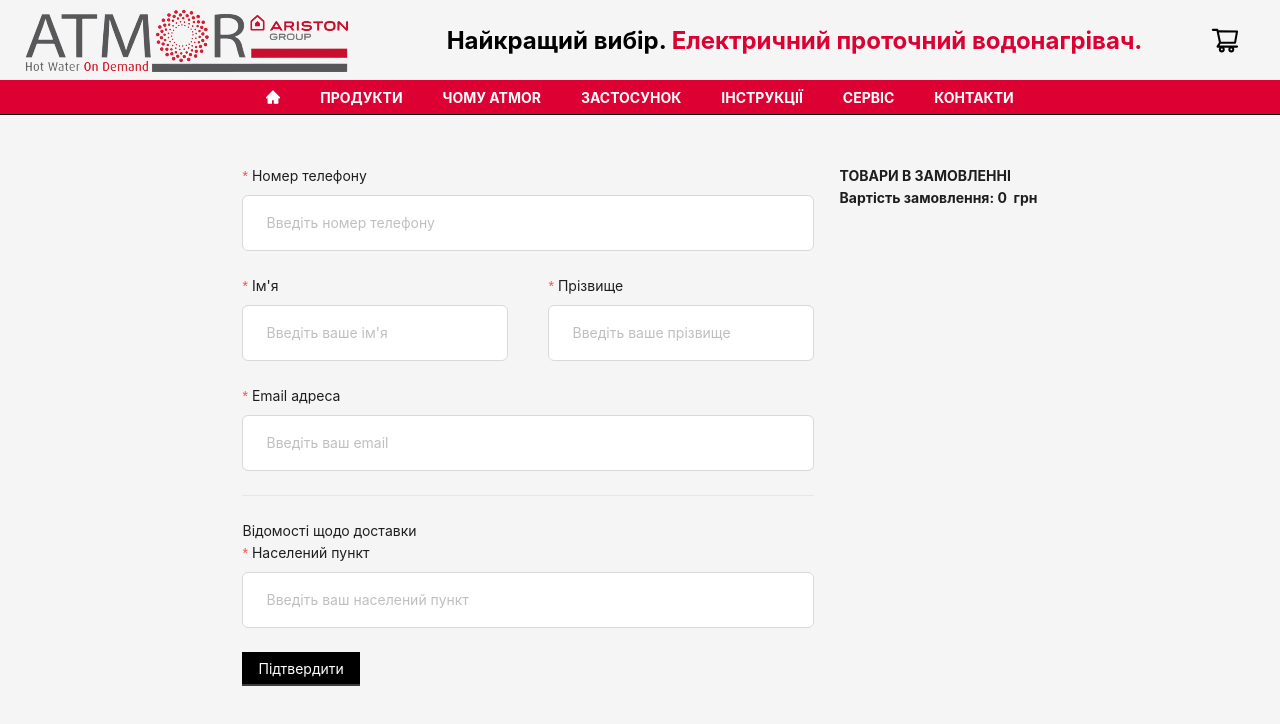
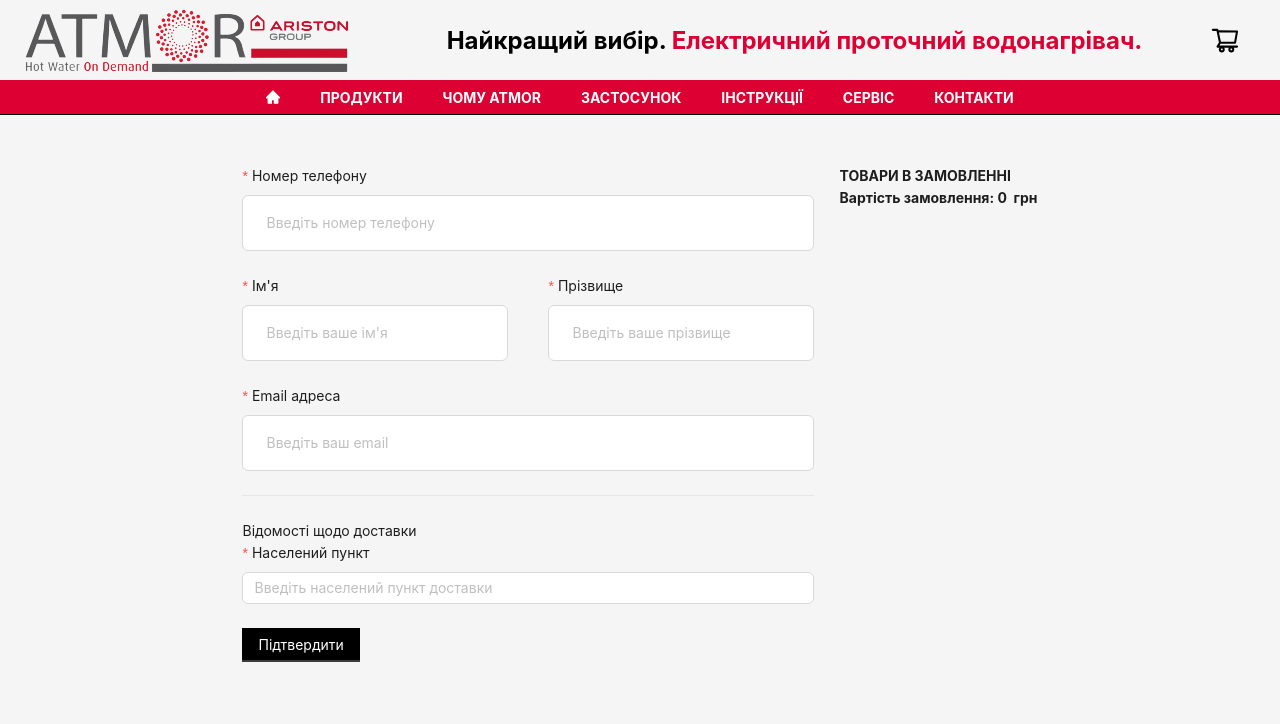
Before and after one commit to Vladimir-Maselskiy/atmor, a Next.js app: page /order in a window 1280 px wide. Shown: the top 724 px of the page. Built offline with nearby package versions, Linux system fonts and the light colour scheme.

Commit message:
feat: novaposha city search

```diff
--- /dev/null
+++ b/src/app/api/novaposhta/searchCity/route.ts
@@ -0,0 +1,35 @@
+import { NextApiRequest, NextApiResponse } from 'next';
+import { NextResponse, NextRequest } from 'next/server';
+const url = process.env.NEXT_PUBLIC_API_HOST!;
+
+export const POST = async (req: NextRequest, res: NextApiResponse) => {
+  const { cityName } = await req.json();
+  console.log('body', cityName);
+
+  const url = process.env.NEXT_PUBLIC_NOVA_POSHTA_URL!;
+
+  const body = {
+    apiKey: process.env.NEXT_PUBLIC_NOVA_POSHTA_API_KEY,
+    modelName: 'Address',
+    calledMethod: 'searchSettlements',
+    methodProperties: { CityName: cityName, Limit: 20, Page: 1 },
+  };
+
+  const options = {
+    method: 'POST',
+    body: JSON.stringify(body),
+  };
+
+  const fetchData = await fetch(url, options).then(res => res.json());
+
+  const { data } = fetchData;
+  const addresses = data[0]?.Addresses;
+  if (Array.isArray(addresses)) {
+    const addressesWithWarehouses = addresses.filter(
+      address => address.Warehouses > 0
+    );
+    return NextResponse.json(addressesWithWarehouses);
+  }
+
+  return NextResponse.error();
+};
--- /dev/null
+++ b/src/components/SearchCityInput/SearchCityInput.tsx
@@ -0,0 +1,62 @@
+import React, { useState } from 'react';
+import { Select } from 'antd';
+import type { SelectProps } from 'antd';
+
+let timeout: ReturnType<typeof setTimeout> | null;
+
+export const SearchCityInput = () => {
+  const [cityRef, setCityRef] = useState('');
+  const [deliveryCities, setDeliveryCities] = useState<SelectProps['options']>(
+    []
+  );
+  const [value, setValue] = useState<string>();
+
+  const handleSearch = (newValue: string) => {
+    if (timeout) {
+      clearTimeout(timeout);
+      timeout = null;
+    }
+    const searchCity = (value: string) => {
+      const cityName = value;
+
+      const url = `${process.env.NEXT_PUBLIC_API_HOST}/novaposhta/searchCity`;
+
+      const options = {
+        method: 'POST',
+        body: JSON.stringify({ cityName }),
+      };
+
+      fetch(url, options)
+        .then(res => res.json())
+        .then(setDeliveryCities);
+    };
+
+    if (newValue) {
+      console.log('setTimeout');
+      timeout = setTimeout(() => searchCity(newValue), 2000);
+    }
+  };
+
+  const handleChange = (newValue: any) => {
+    setCityRef(newValue);
+  };
+
+  return (
+    <Select
+      showSearch
+      value={value}
+      placeholder="Введіть населений пункт доставки"
+      style={{ width: '100%' }}
+      defaultActiveFirstOption={false}
+      showArrow={false}
+      filterOption={false}
+      onChange={handleChange}
+      onSearch={handleSearch}
+      notFoundContent={null}
+      options={(deliveryCities || []).map(city => ({
+        value: city.Ref,
+        label: city.Present,
+      }))}
+    />
+  );
+};
--- a/src/components/UserForm/UserForm.tsx
+++ b/src/components/UserForm/UserForm.tsx
@@ -14,6 +14,7 @@ import { Box } from '../Box/Box';
 import { OrderItem } from '../OrderItem/OrderItem';
 import { getTotalCartCost } from '@/utils/getTotalCartCost';
 import { getPriceSpacesFormatted } from '@/utils/getPriceSpacesFormatted';
+import { SearchCityInput } from '../SearchCityInput/SearchCityInput';
 
 type TTgiggerTypes = 'onBlur' | 'onChange';
 
@@ -63,7 +64,6 @@ export const UserForm = () => {
       );
     } else {
       setTimeout(() => {
-        console.log('phoneValue', phoneValue.length);
         phoneInputRef.current?.input?.setSelectionRange(
           phoneValue.length,
           phoneValue.length
@@ -217,7 +217,8 @@ export const UserForm = () => {
             },
           ]}
         >
-          <StyledInput placeholder="Введіть ваш населений пункт"></StyledInput>
+          <SearchCityInput />
+          {/* <StyledInput placeholder="Введіть ваш населений пункт"></StyledInput> */}
         </FieldWrapper>
 
         <FieldWrapper>
```
Also changed, not shown: src/app/api/route.ts (deleted).
